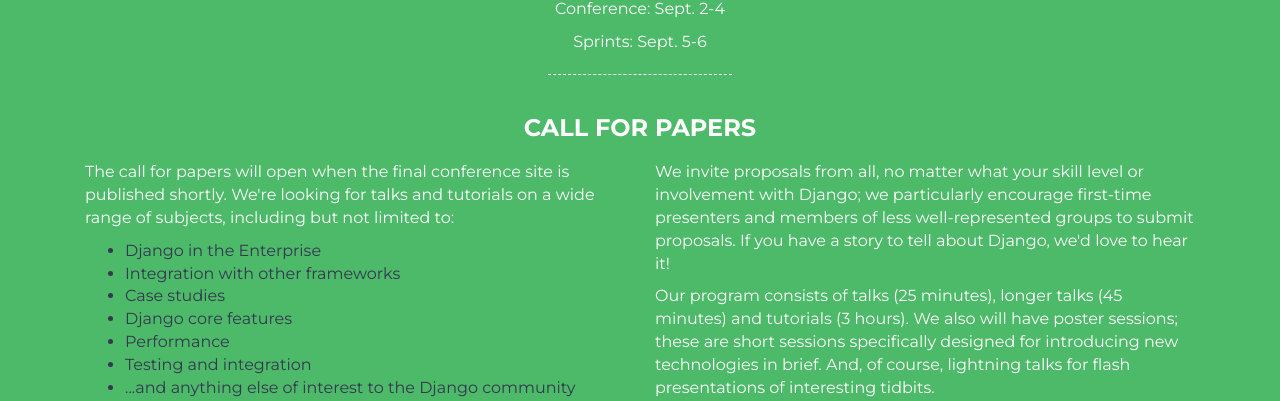
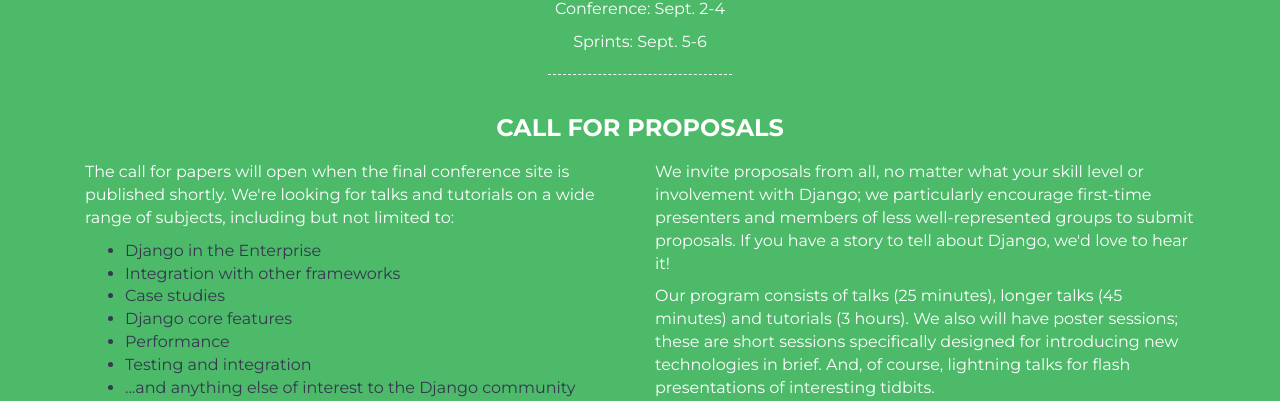
Before and after one commit to djangocon/2014.djangocon.us-archived, a Django app: page / in a window 1280 px wide. Shown: the part 626-1027 px from the top of the page. Run offline with Django 3.2, Linux system fonts and the light colour scheme; parts of the project's set-up code (start-up, migrations or seed data) failed here and were passed over; some libraries are stand-ins or nearby versions.

Commit message:
changed call for papers to call for proposals for consistency

```diff
--- a/djangocon/templates/splash.html
+++ b/djangocon/templates/splash.html
@@ -66,7 +66,7 @@
 
 
       <div class="container ">
-      <h3>CALL FOR PAPERS</h3>
+      <h3>CALL FOR PROPOSALS</h3>
           <div class="col-md-6 callforpapers">
 
             <p>The call for papers will open when the final conference site is published shortly. We're looking for talks and tutorials on a wide range of subjects, including but not limited to:</p>
```
